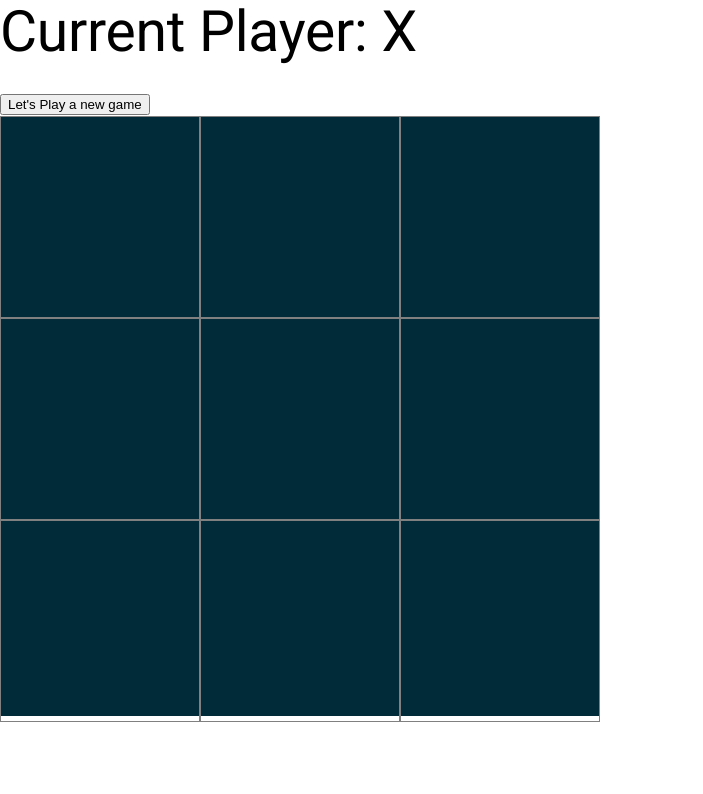
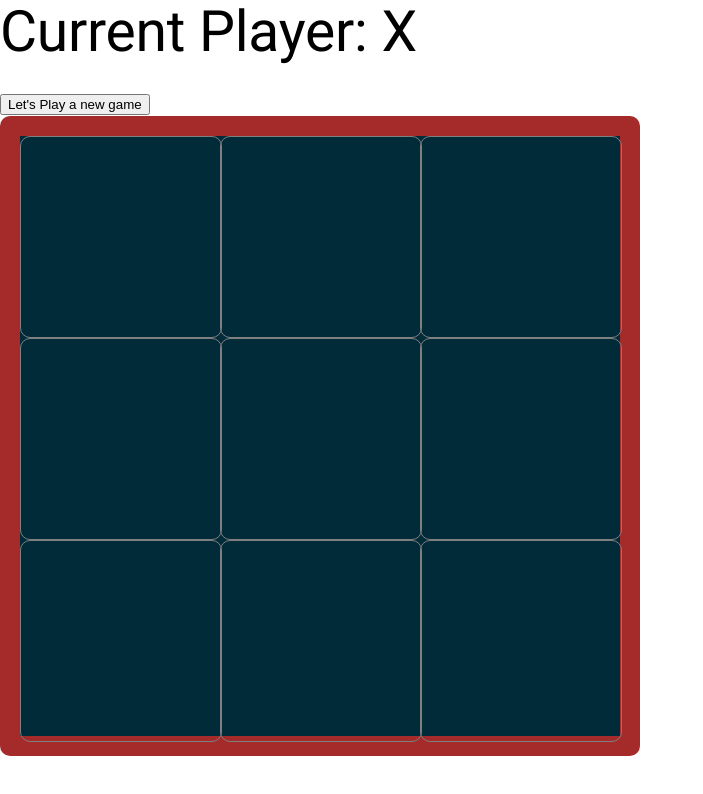
Before and after one commit to ShahbaazX786/tic-tac-toe, an Angular app: page / in a window 1280 px wide. Shown: the top 794 px of the page, without its empty margins (0-703 px from the left). Built offline with nearby package versions, Linux system fonts and the light colour scheme.

Commit message:
Updated few more stylings.

```diff
--- a/src/app/gameboard/gameboard.component.html
+++ b/src/app/gameboard/gameboard.component.html
@@ -5,6 +5,6 @@
   <h2 *ngIf="winner">Player {{winner}} Won The Game!!</h2>
 </div>
 
-<main>
+<main class="board-border">
     <app-square *ngFor="let item of squares; let i = index" [value]="item" (click)="makeAMove(i)"></app-square>
 </main>
--- a/src/app/gameboard/gameboard.component.scss
+++ b/src/app/gameboard/gameboard.component.scss
@@ -10,4 +10,11 @@ main {
 app-square {
   border: 1px solid gray;
   height: 200px;
+  width: 200px;
+  border-radius: 10px;
 }
+
+.board-border{
+  border: 20px solid brown;
+  border-radius: 10px;
+}
--- a/src/app/square/square.component.scss
+++ b/src/app/square/square.component.scss
@@ -1,6 +1,7 @@
 .s-full{
   width: 100%;
   height: 100%;
+  border-radius: 10px;
 }
 
 .bg-lenda{
```
